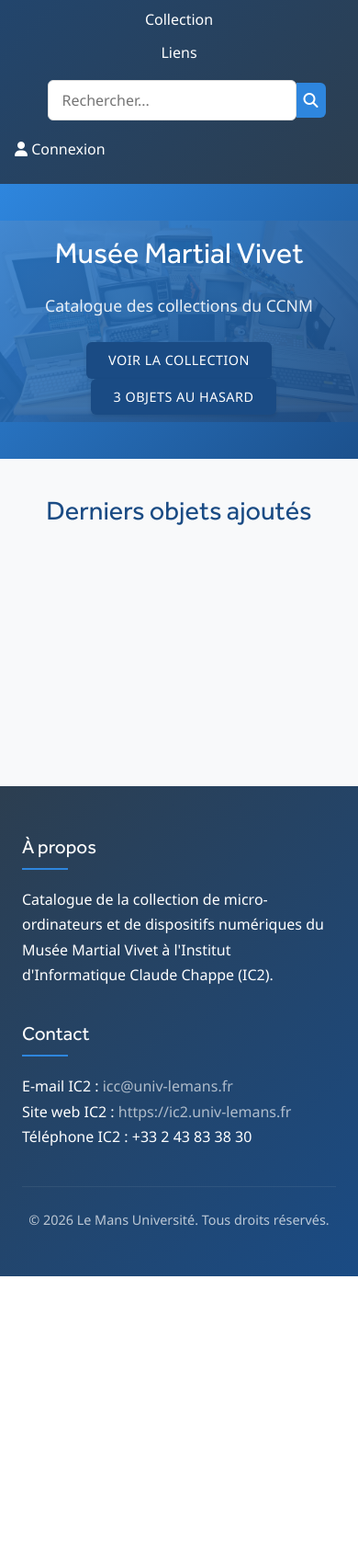
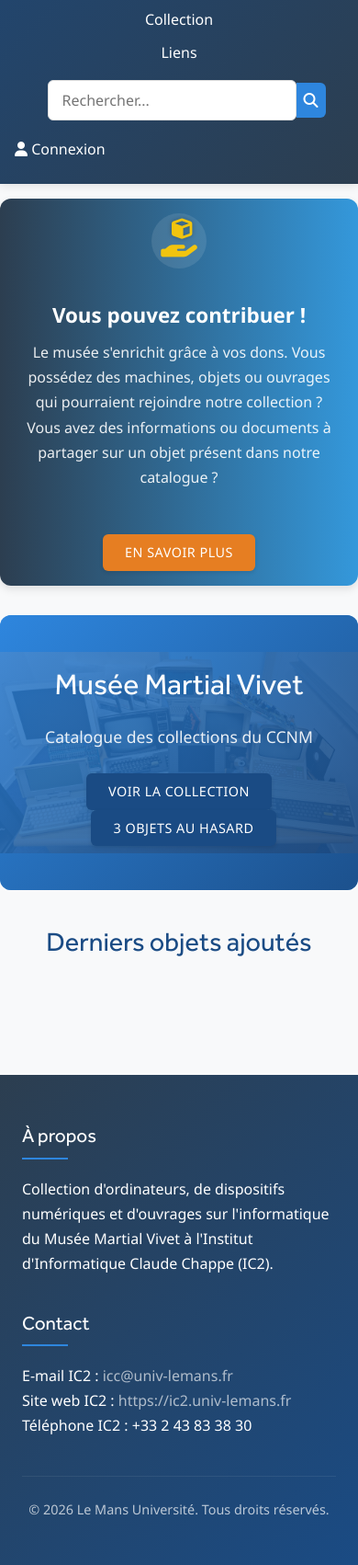
Before and after one commit to jlehuen/inventory_DB, a Flask app: page / in a window 390 px wide. Shown: the part 491-2193 px from the top of the page at 92% size. Before the commit the page ends 1879 px from the top, so only its background shows below. Run offline with Flask 3, Linux system fonts and the light colour scheme; data that the repository does not hold is empty; some libraries are stand-ins or nearby versions.

Commit message:
Ajout de la bannière de contribution

```diff
--- a/app.py
+++ b/app.py
@@ -457,6 +457,11 @@ def index():
     conn.close()
     return render_template('index.html', objets=objets)
 
+@app.route('/contribuer')
+def contribuer():
+    """Affiche la page d'appel aux contributions."""
+    return render_template('contribuer.html')
+
 # Route pour servir les fichiers depuis database/uploads
 @app.route('/static/database/uploads/<path:filename>')
 def serve_upload(filename):
@@ -613,7 +618,7 @@ def categories():
 def objets_par_categorie(categorie):
     """Affiche les objets appartenant à une catégorie spécifique."""
     conn = get_db_connection()
-    objets = conn.execute('SELECT * FROM objets WHERE categorie = ?', (categorie,)).fetchall()
+    objets = conn.execute('SELECT * FROM objets WHERE categorie = ? ORDER BY date_fabrication ASC', (categorie,)).fetchall()
 
     # Stats par année pour cette catégorie (Répartition temporelle)
     stats_annees = conn.execute('''
--- a/static/css/modernui.css
+++ b/static/css/modernui.css
@@ -679,3 +679,87 @@ footer {
     box-shadow: 0 10px 20px rgba(0,0,0,0.2);
     transform: rotate(2deg);
 }
+
+/* Styles pour la bannière de contribution */
+.contribution-banner {
+    background: linear-gradient(to right, #2c3e50, #3498db);
+    color: white;
+    padding: 1rem 0;
+    box-shadow: 0 4px 10px rgba(0,0,0,0.1);
+    position: relative;
+    z-index: 10;
+    border-radius: 12px; /* Angles arrondis */
+}
+
+.home-banner {
+    margin: -1rem -2rem 4rem -2rem; /* Équilibre l'espace haut (via padding parent) et bas */
+}
+
+.banner-content {
+    max-width: 1200px;
+    margin: 0 auto;
+    padding: 0 2rem;
+    display: flex;
+    align-items: center;
+    justify-content: space-between;
+    gap: 2rem;
+}
+
+.banner-icon {
+    width: 60px;
+    height: 60px;
+    background: rgba(255,255,255,0.1);
+    border-radius: 50%;
+    display: flex;
+    align-items: center;
+    justify-content: center;
+    flex-shrink: 0;
+    position: relative;
+}
+
+.banner-icon.composite {
+    font-size: 2.2rem;
+    color: #f1c40f; /* Jaune doré au lieu de blanc */
+}
+
+.banner-icon .cube {
+    position: absolute;
+    font-size: 1.4rem;
+    color: #f1c40f;
+    top: 6px;
+    left: 22px;
+    text-shadow: 0 0 5px rgba(0,0,0,0.3);
+}
+
+.banner-text {
+    flex: 1;
+}
+
+.banner-text h3 {
+    color: white;
+    margin-bottom: 0.5rem;
+    font-size: 1.4rem;
+}
+
+.banner-text p {
+    margin: 0;
+    opacity: 0.9;
+    font-size: 1rem;
+}
+
+.banner-action {
+    flex-shrink: 0;
+}
+
+/* Responsive pour la bannière */
+@media (max-width: 768px) {
+    .banner-content {
+        flex-direction: column;
+        text-align: center;
+        padding: 0 1.5rem;
+    }
+
+    .banner-text {
+        margin-bottom: 1rem;
+    }
+}
--- a/templates/base.html
+++ b/templates/base.html
@@ -70,7 +70,7 @@
         <div class="footer-content">
             <div class="footer-section">
                 <h3>À propos</h3>
-                <p>Catalogue de la collection de micro-ordinateurs et de dispositifs numériques du Musée Martial Vivet à l'Institut d'Informatique Claude Chappe (IC2).</p>
+                <p>Collection d'ordinateurs, de dispositifs numériques et d'ouvrages sur l'informatique du Musée Martial Vivet à l'Institut d'Informatique Claude Chappe (IC2).</p>
             </div>
             <div class="footer-section">
                 <h3>Contact</h3>
--- a/templates/index.html
+++ b/templates/index.html
@@ -2,6 +2,25 @@
 {% extends 'base.html' %}
 
 {% block content %}
+<!-- Bannière Contribution -->
+<div class="contribution-banner home-banner">
+    <div class="banner-content">
+        <div class="banner-icon composite">
+            <i class="fas fa-hand-holding hand"></i>
+            <i class="fas fa-cube cube"></i>
+        </div>
+        <div class="banner-text">
+            <h3>Vous pouvez contribuer !</h3>
+            <p>Le musée s'enrichit grâce à vos dons. Vous possédez des machines, objets ou ouvrages qui pourraient rejoindre notre collection ?
+                Vous avez des informations ou documents à partager sur un objet présent dans notre catalogue ?
+            </p>
+        </div>
+        <div class="banner-action">
+            <a href="{{ url_for('contribuer') }}" class="btn save">En savoir plus</a>
+        </div>
+    </div>
+</div>
+
 <section class="hero">
     <div class="hero-content">
         <h1>Musée Martial Vivet</h1>
@@ -45,6 +64,8 @@
     background-size: 100% auto;
     background-position: center;
     background-repeat: no-repeat;
+    border-radius: 12px; /* Angles arrondis */
+    overflow: hidden; /* Assure que le dégradé pseudo-élément suit l'arrondi */
 }
 
 .hero::before {
```
Also changed, not shown: templates/categorie.html (+17 -6 lines), templates/contribuer.html (added, +158 -0 lines), tests/test_category_sort.py (added, +60 -0 lines).
